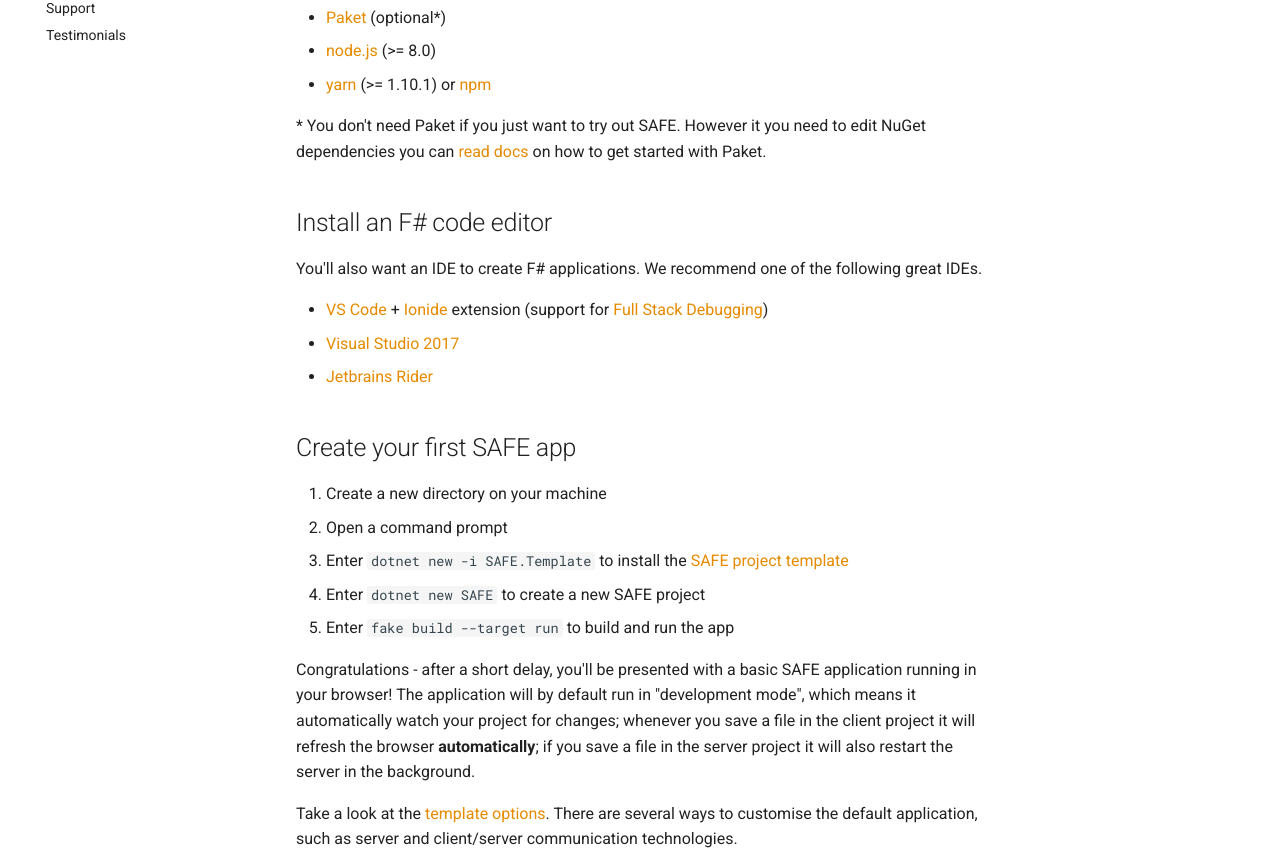
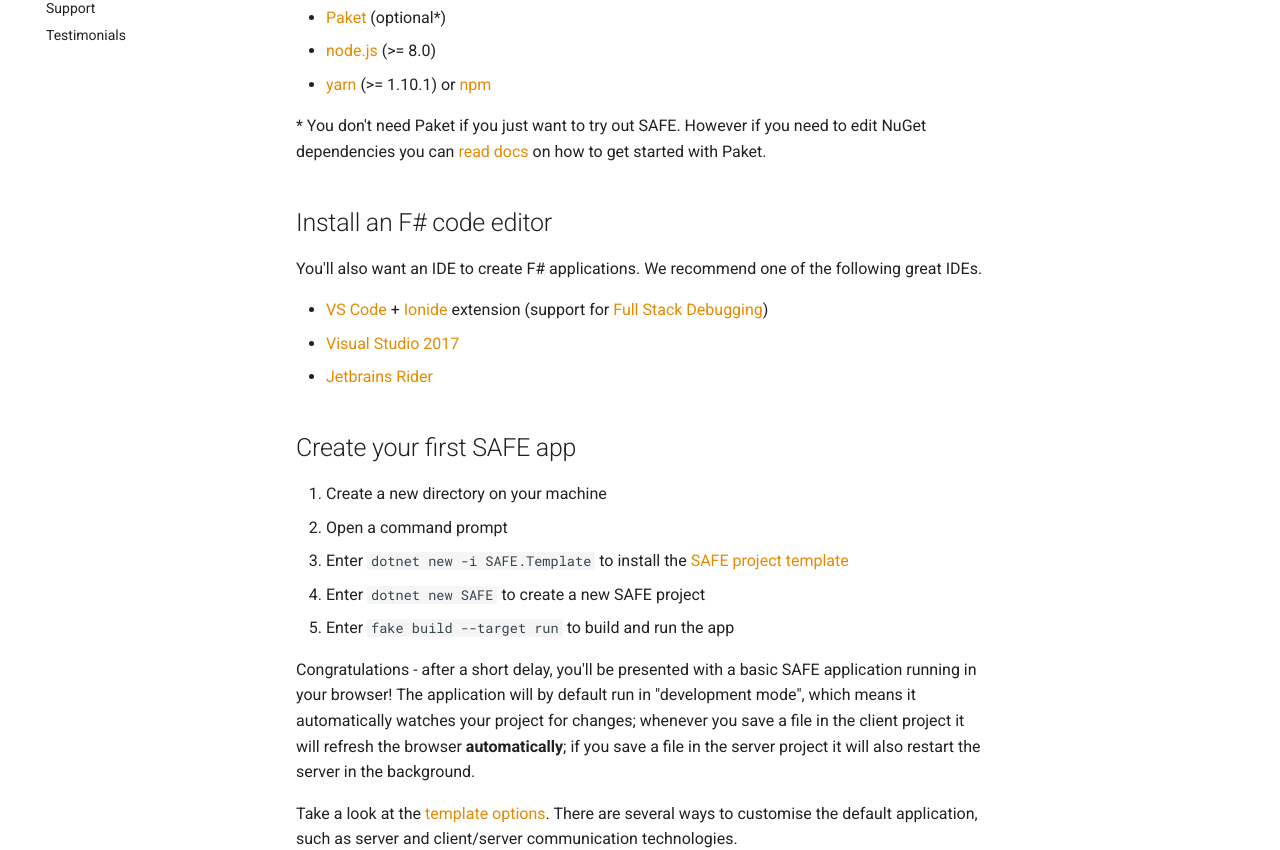
Before and after one commit to SAFE-Stack/docs, an MkDocs documentation site: the page built from docs/quickstart.md, in a window 1280 px wide and 1400 px high. Shown: the part 426-1276 px from the top of the window. Built offline with MkDocs 1.6.1 and Material for MkDocs 9.7.7, drawn with Linux system fonts in a browser that asks for light colours; comment, search, counter and statistics services are not loaded.

Commit message:
Fix some typos.

```diff
--- a/docs/quickstart.md
+++ b/docs/quickstart.md
@@ -10,7 +10,7 @@
 * [node.js](https://nodejs.org/) (>= 8.0)
 * [yarn](https://yarnpkg.com/) (>= 1.10.1) or [npm](https://www.npmjs.com/)
 
-\* You don't need Paket if you just want to try out SAFE. However it you need to edit NuGet dependencies you can [read docs](https://fsprojects.github.io/Paket/getting-started.html) on how to get started with Paket.
+\* You don't need Paket if you just want to try out SAFE. However if you need to edit NuGet dependencies you can [read docs](https://fsprojects.github.io/Paket/getting-started.html) on how to get started with Paket.
 
 ## Install an F# code editor
 
@@ -28,7 +28,7 @@
 4. Enter `dotnet new SAFE` to create a new SAFE project
 5. Enter `fake build --target run` to build and run the app
 
-Congratulations - after a short delay, you'll be presented with a basic SAFE application running in your browser! The application will by default run in "development mode", which means it automatically watch your project for changes; whenever you save a file in the client project it will refresh the browser **automatically**; if you save a file in the server project it will also restart the server in the background.
+Congratulations - after a short delay, you'll be presented with a basic SAFE application running in your browser! The application will by default run in "development mode", which means it automatically watches your project for changes; whenever you save a file in the client project it will refresh the browser **automatically**; if you save a file in the server project it will also restart the server in the background.
 
 Take a look at the [template options](template-overview.md#template-options). There are several ways to customise the default application, such as server and client/server communication technologies.
 
```
